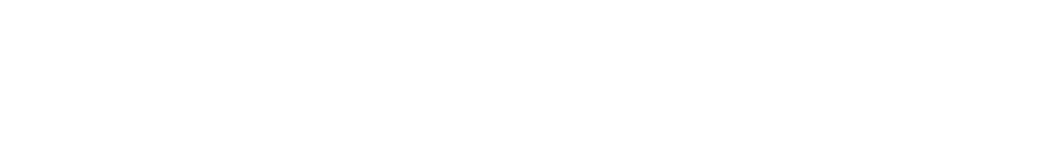
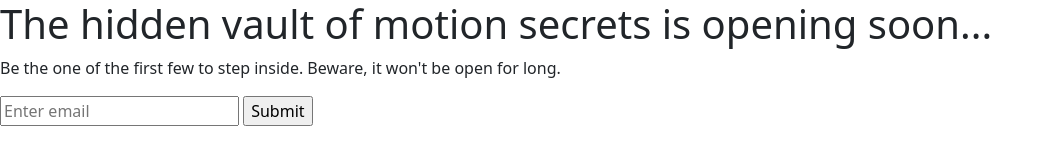
Before and after one commit to chris-saez/bootstrap-email-collector, a plain HTML site: page index.html in a window 1280 px wide. Shown: the whole page, without its empty margins (0-1053 px from the left). Drawn offline with nearby package versions, Linux system fonts and the light colour scheme.

Commit message:
add html elements

```diff
--- a/index.html
+++ b/index.html
@@ -11,6 +11,14 @@
 </head>
 
 <body>
+    <div id="card-container">
+        <h1>The hidden vault of motion secrets is opening soon...</h1>
+        <p>Be the one of the first few to step inside. Beware, it won't be open for long.</p>
+        <form>
+            <input type="email"  name="email" placeholder="Enter email">
+            <input type="submit">
+        </form>
+    </div>
 
 
     <!-- JavaScript Bundle with Popper -->
```
